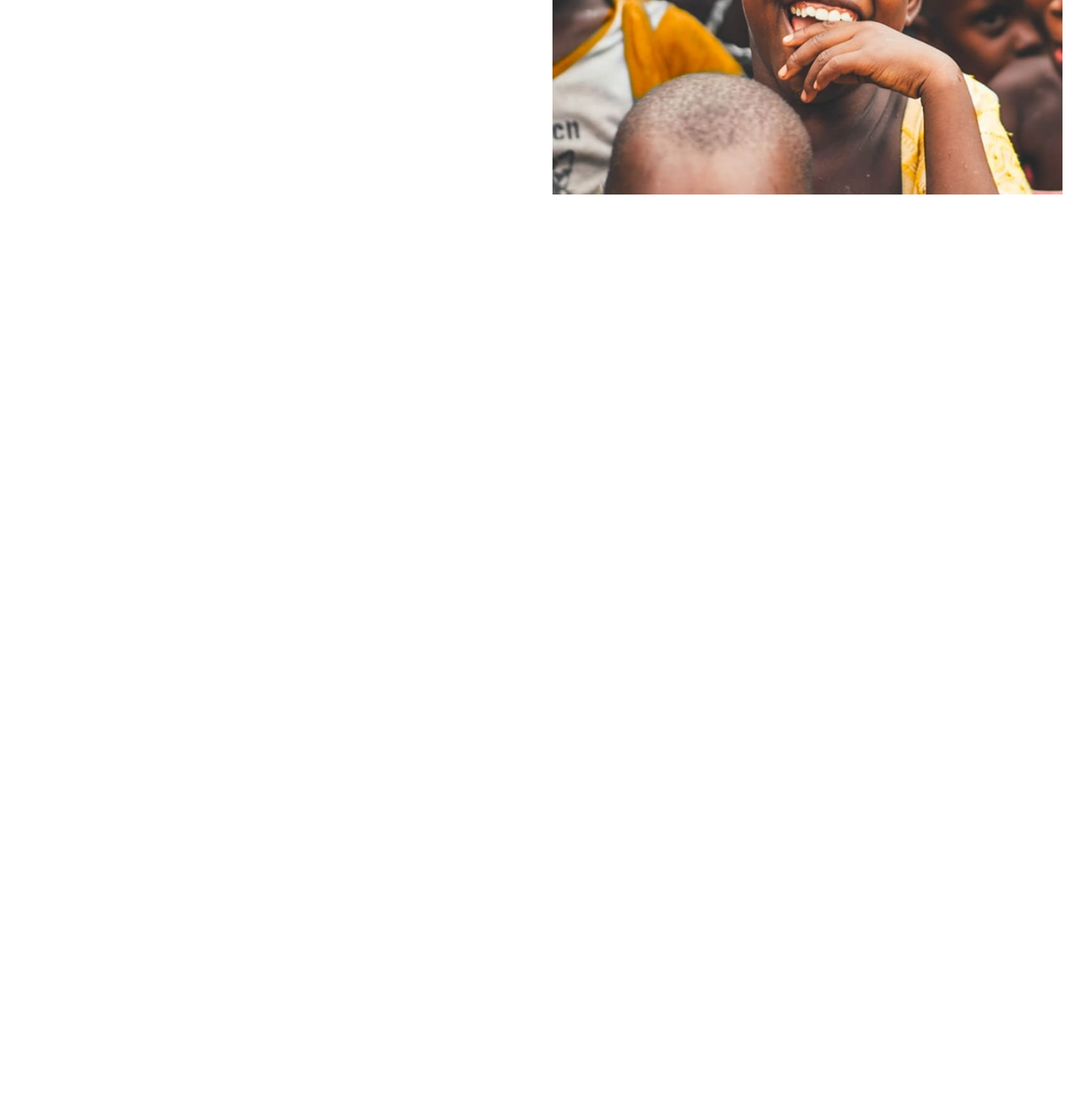
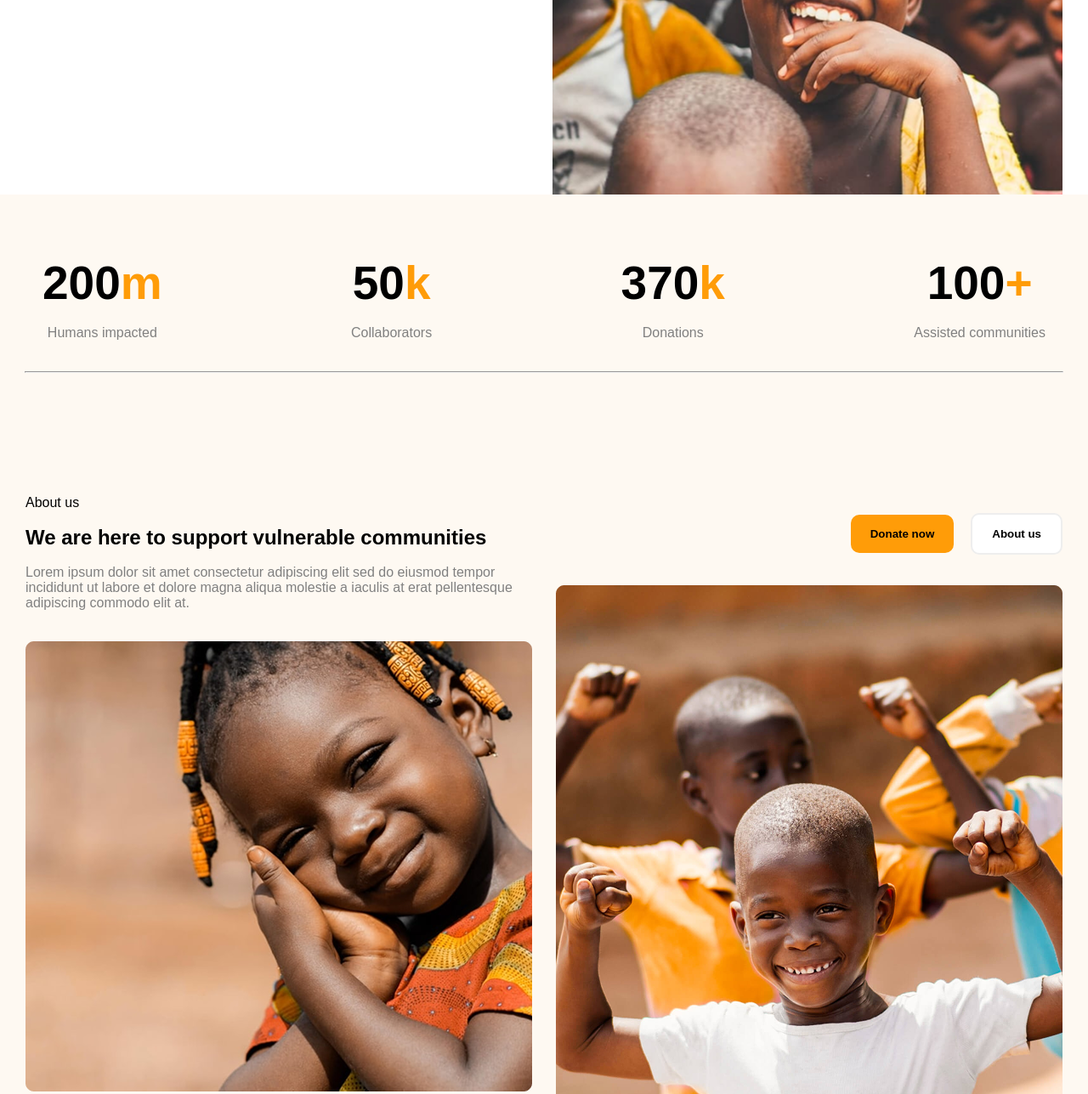
Before and after one commit to arion1986/exam3, a plain HTML site: page index.html in a window 1280 px wide. Shown: the part 648-1936 px from the top of the page at 85% size. Before the commit the page ends 877 px from the top, so only its background shows below. Drawn offline with Linux system fonts and the light colour scheme.

Commit message:
third commit

```diff
--- a/index.html
+++ b/index.html
@@ -26,19 +26,88 @@
         <div class="d1"></div>
         <br />
         <h1 class="h1">Giving help to those who need it</h1>
-        <br /><br>
+        <br /><br />
         <p class="p1">
-          Lorem ipsum dolor sit amet consectetur adipiscing eli <br> mattis sit
-          phasellus mollis sit aliquam sit nullam.
-        </p><br><br>
+          Lorem ipsum dolor sit amet consectetur adipiscing eli <br />
+          mattis sit phasellus mollis sit aliquam sit nullam.
+        </p>
+        <br /><br />
         <div class="dv5">
-            <button class="btn">Donate now</button>
-            <button class="btn btn2">About our charity</button>
+          <button class="btn">Donate now</button>
+          <button class="btn btn2">About our charity</button>
         </div>
       </div>
-      <img style="width: 600px;" src="./IMAGE (15).png" alt="">
+      <img class="img1" src="./IMAGE (15).png" alt="" />
     </section>
+<div class="dv8">
+    <br /><br /><br /><br />
+    <section class="dv6">
+      <div>
+        <h1 class="h1">200<span style="color: #ff9c08">m</span></h1>
+        <br />
+        <p class="p1">Humans impacted</p>
+      </div>
 
+      <div>
+        <h1 class="h1">50<span style="color: #ff9c08">k</span></h1>
+        <br />
+        <p class="p1">Collaborators</p>
+      </div>
 
+      <div>
+        <h1 class="h1">370<span style="color: #ff9c08">k</span></h1>
+        <br />
+        <p class="p1">Donations</p>
+      </div>
+
+      <div>
+        <h1 class="h1">100<span style="color: #ff9c08">+</span></h1>
+        <br />
+        <p class="p1">Assisted communities</p>
+      </div>
+    </section>
+    <br /><br />
+    <hr style="max-width: 1220px; margin: auto" />
+    <br /><br /><br /><br /><br /><br /><br /><br />
+
+    <section class="dv7">
+      <div>
+        <p>About us</p>
+        <br />
+        <h1>We are here to support vulnerable communities</h1>
+        <br />
+        <p class="p1">
+          Lorem ipsum dolor sit amet consectetur adipiscing elit sed do eiusmod
+          tempor incididunt ut labore et dolore magna aliqua molestie a iaculis
+          at erat pellentesque adipiscing commodo elit at.
+        </p>
+        <br /><br />
+        <img src="./IMAGE.png" alt="" /><br /><br />
+        <img src="./IMAGE (1).png" alt="" />
+      </div>
+
+      <div>
+        <div style="justify-content: right;" class="dv5">
+          <button class="btn">Donate now</button>
+          <button class="btn btn2">About us</button>
+        </div>
+        <br /><br>
+        <img src="./IMAGE (2).png" alt="" /><br /><br /><br>
+        <p class="p1">
+          Vitae aliquet nec ullamcorper sit amet risus nullam eget felis et
+          netus <br> et malesuada fames urna nec tincidunt praesent semper feugiat <br>
+          metus aliquam eleifend mi in nulla posuere sollicitudin pretium <br> aenean
+          pharetra magna ac placerat.
+        </p><br>
+        <h4 style="display: flex; align-items: center; gap: 10px;"><img src="./IMAGE (3).png" alt="">Excepteur sint occaecat cupidatat non proident</h4>
+      <br>
+              <h4 style="display: flex; align-items: center; gap: 10px;"><img src="./IMAGE (3).png" alt="">Pellentesque elit ullamcorper dignissim</h4>
+<br>
+        <h4 style="display: flex; align-items: center; gap: 10px;"><img src="./IMAGE (3).png" alt="">Nibh mauris cursus mattis molestie a iaculis</h4>
+
+    </div>
+    </section>
+    <br><br><br><br><br><br><br><br>
+</div>
   </body>
 </html>
--- a/style.css
+++ b/style.css
@@ -53,3 +53,26 @@
     align-items: center;
     gap:20px;
 }
+.dv6{
+    display: flex;
+    max-width: 1180px;
+    margin: auto;
+    justify-content: space-between;
+    align-items: center;
+    text-align: center;
+}
+.img1{
+    width: 600px;
+
+}
+.dv7{
+    display: flex;
+    max-width: 1220px;
+    margin: auto;
+    gap: 25px;
+    align-items: center;
+}
+.dv8{
+    background-color: #FEF9F2;
+
+}
```
Also changed, not shown: 1.png (added), IMAGE (1).png (added), IMAGE (2).png (added), IMAGE (3).png (added), IMAGE.png (added).
